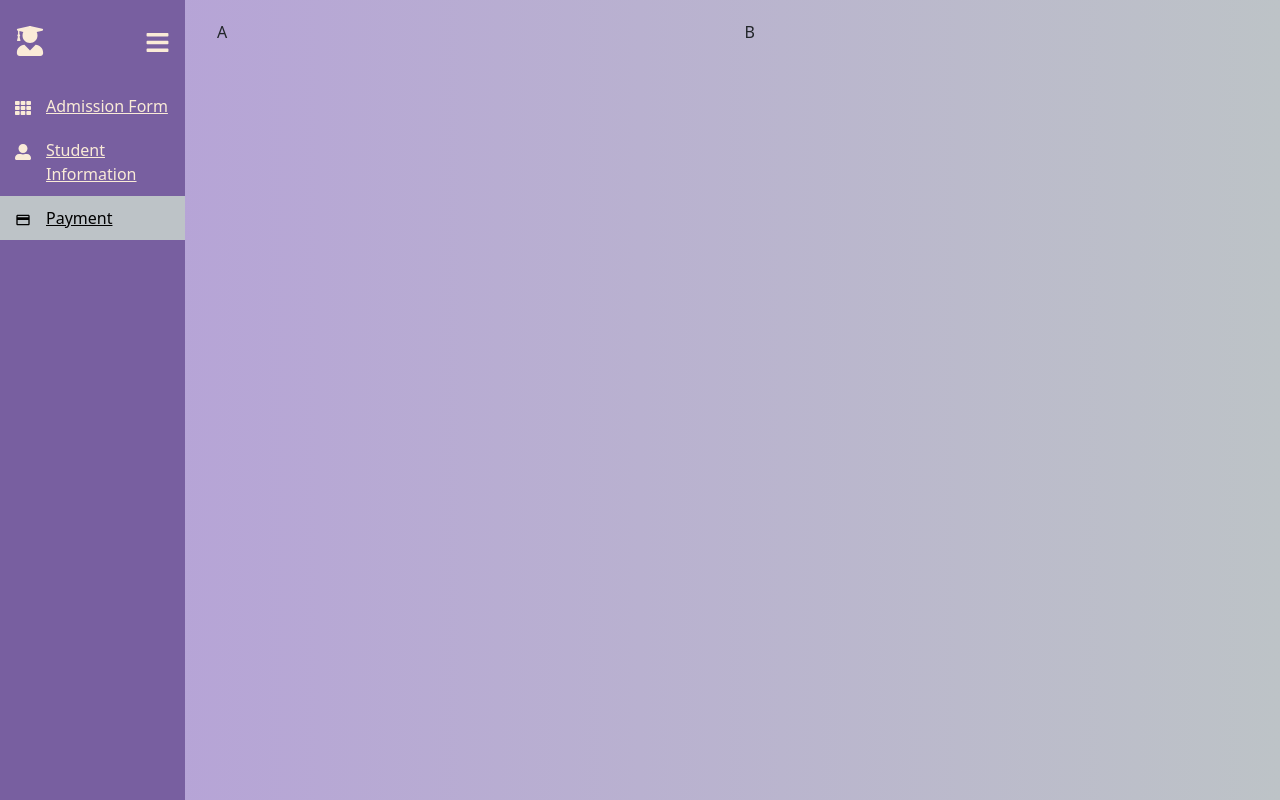
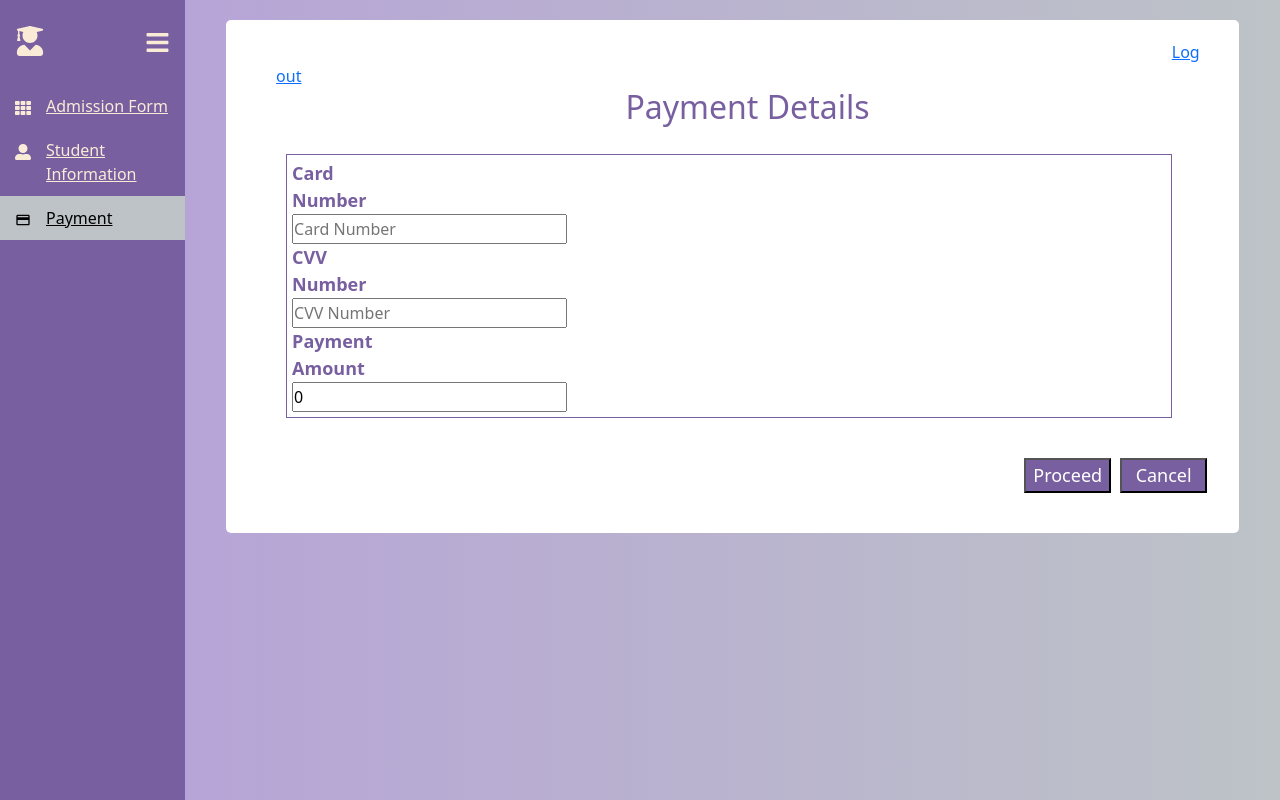
Before and after one commit to YODA-SuperKings/University-Admin, a React (Create React App) app in the folder University Admin Web/university_admin_web/: page /Payment in a window 1280 px wide. Shown: the top 800 px of the page. Built offline with nearby package versions, Linux system fonts and the light colour scheme.

Commit message:
Payment UI Completed

```diff
--- a/University Admin Web/university_admin_web/src/Components/Payment.js
+++ b/University Admin Web/university_admin_web/src/Components/Payment.js
@@ -1,17 +1,81 @@
 import React, {useState} from 'react';
+import toast from 'react-simple-toasts';
+import { useNavigate, Link } from "react-router-dom";
 
 function Payment(){
+    const [cardNumber, setCardNumber] = useState(null);
+    const [cvvNumber, setCvvNumber] = useState(null);
+    const [paymentAmount, setPaymentAmount] = useState(0);
+
+    const handleInputChange = (e) => {
+        const {id , value} = e.target;
+        if(id === "cardNumber")
+            setCardNumber(value);
+        if(id === "cvvNumber")
+            setCvvNumber(value);
+        if(id === "paymentAmount")
+            setPaymentAmount(value);
+    }
+
+    const proceedPayment  = (e) => {
+        if(cardNumber === null || cardNumber === "")
+        {
+            toast(<><b style={{ color: 'Red' }}>Card Number Required.</b></>, { position: 'top-right' });
+        }
+        else if(cvvNumber === null || cvvNumber === "")
+        {
+            toast(<><b style={{ color: 'Red' }}>CVV Number Required.</b></>, { position: 'top-right' });
+        }
+        else if(paymentAmount === null || paymentAmount === "")
+        {
+            toast(<><b style={{ color: 'Red' }}>Payment Amount Required.</b></>, { position: 'top-right' });
+        }
+        else{
+
+        }
+    }
+
+    const handleCancelSubmit = (e) => {
+
+    }
+
     return(
-      <div className='container'>
-        <div className='row'>
-            <div className='col-md-6'>
-                    A
+        <div className="form-payment">
+            <div>
+                <span style={{paddingLeft: "95%"}}></span>
+                <Link to={"/"}>Log out</Link>
             </div>
-            <div className='col-md-6'>
-                    B
+            <div><h1 className='payment_header'>Payment Details</h1></div>
+            <div className="form-payment-body">
+                <div className='payment_border'>
+                    <div className='row'>
+                        <div className='col-md-4'>
+                            <label className="form_label" for="cardNumber">Card Number </label><br></br>
+                            <input className="form_input" type="number" id="cardNumber" value={cardNumber} onChange = {(e) => handleInputChange(e)} placeholder="Card Number"/>
+                        </div>
+                    </div>
+                    <div className='row'>
+                        <div className='col-md-4'>
+                            <label className="form_label" for="cvvNumber">CVV Number </label><br></br>
+                            <input className="form_input" type="number" id="cvvNumber" value={cvvNumber} onChange = {(e) => handleInputChange(e)} placeholder="CVV Number"/>
+                        </div>
+                    </div>
+                    <div className='row'>
+                        <div className='col-md-4'>
+                            <label className="form_label" for="paymentAmount">Payment Amount </label><br></br>
+                            <input className="form_input" type="number" id="paymentAmount" value={paymentAmount} onChange = {(e) => handleInputChange(e)} placeholder="Payment Amount"/>
+                        </div>
+                    </div>
+                </div>
+            </div>
+            <div className="payment_footer">
+                <div style={{ paddingLeft: "80%" }}>
+                    <button onClick={(e)=>proceedPayment(e)} type="submit" class="btn_payment_proceed">Proceed</button>
+                    <span style={{paddingLeft: "5%"}}></span>
+                    <button onClick={(e)=>handleCancelSubmit(e)} type="submit" class="btn_payment_cancel">Cancel</button>
+                </div>
             </div>
         </div>
-      </div>
     )
 }
 
--- a/University Admin Web/university_admin_web/src/Styles/style.css
+++ b/University Admin Web/university_admin_web/src/Styles/style.css
@@ -274,3 +274,45 @@ main{
   color: #785fa0;
 }
 /*Student Information - End*/
+
+/*Payment - Start*/
+.form-payment{
+  background-color: white;
+  border-radius: 5px;
+  width: 96% !important;
+  margin: 0px auto;
+  padding: 20px;
+  padding-left: 50px;
+}
+
+.form-payment-body{
+  text-align: left;
+  padding: 20px 10px;
+}
+
+.form-payment-body > *{
+  padding: 5px;
+}
+.payment_header{
+  text-align: center;
+  font-size: xx-large;
+  color: #785fa0;
+}
+.payment_border{
+  border: solid #785fa0 1px !important;
+  width: 96% !important;
+}
+
+.payment_footer{
+  text-align: left;
+  padding: 20px 10px;
+}
+
+.btn_payment_proceed, .btn_payment_cancel{
+  height: 35px;
+  width: 47%;
+  background-color: #785fa0;
+  color: white;
+  font-size: large;
+}
+/*Payment - End*/
```
